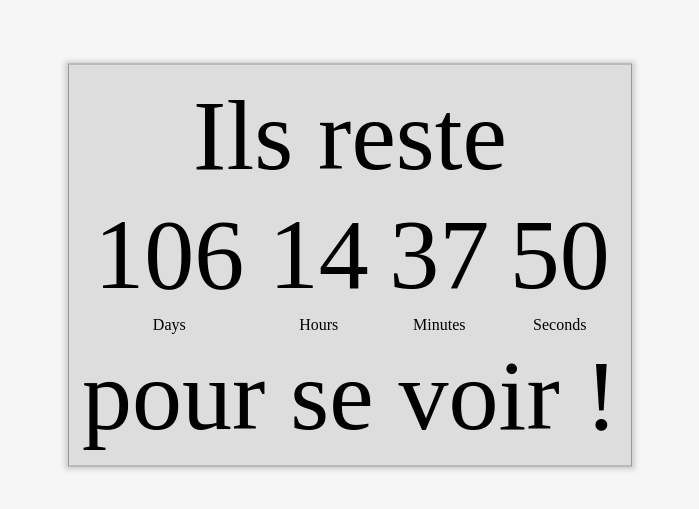
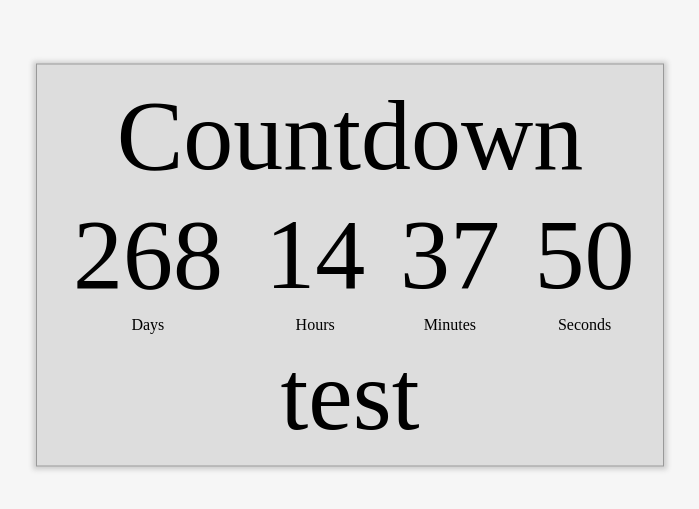
Before and after one commit to nicolas-goncalves/PresqueLa, a plain HTML site: page index.html in a window 1280 px wide. Shown: the part 135-644 px from the top of the page, without its empty margins (290-989 px from the left). Drawn offline with Linux system fonts and the light colour scheme.

Commit message:
Text and date changed
Sample text to the countdown and date changed to Xmas.

```diff
--- a/index.html
+++ b/index.html
@@ -30,7 +30,7 @@
 <body>
     <table class="countdownContainer">
         <tr class="info">
-            <td colspan="4">Ils reste</td>
+            <td colspan="4" style="width: 600px;">Countdown</td>
         </tr>
         <tr class="info">
             <td id="days">10</td>
@@ -45,13 +45,13 @@
             <td>Seconds</td>
         </tr>
         <tr class="info">
-            <td colspan="4">pour se voir !</td>
+            <td colspan="4">test</td>
         </tr>
     </table>
     <script type="text/javascript">
         function countdown() {
             var now = new Date();
-            var eventDate = new Date(2021, 6, 16);
+            var eventDate = new Date(2021, 11, 25);
 
             var currentTime = now.getTime();
             var eventTime = eventDate.getTime();
```
